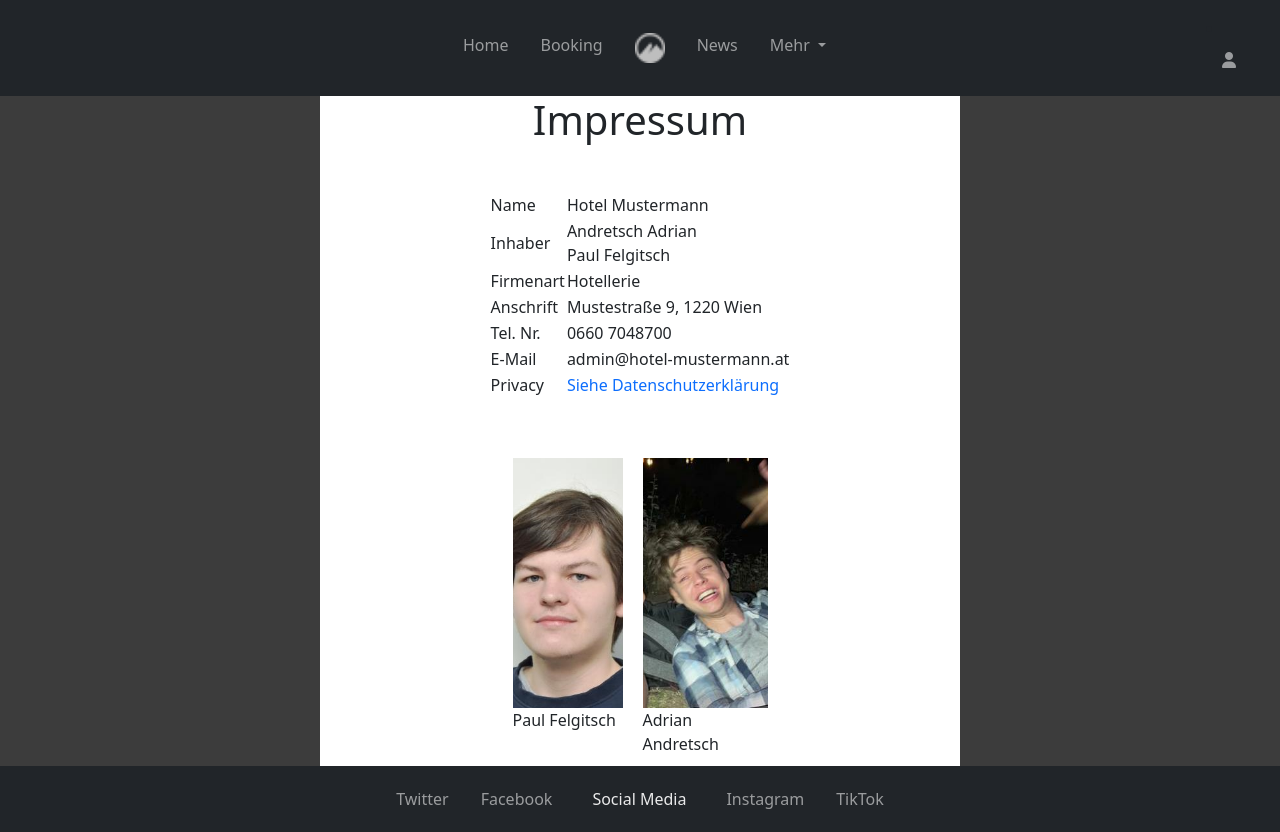
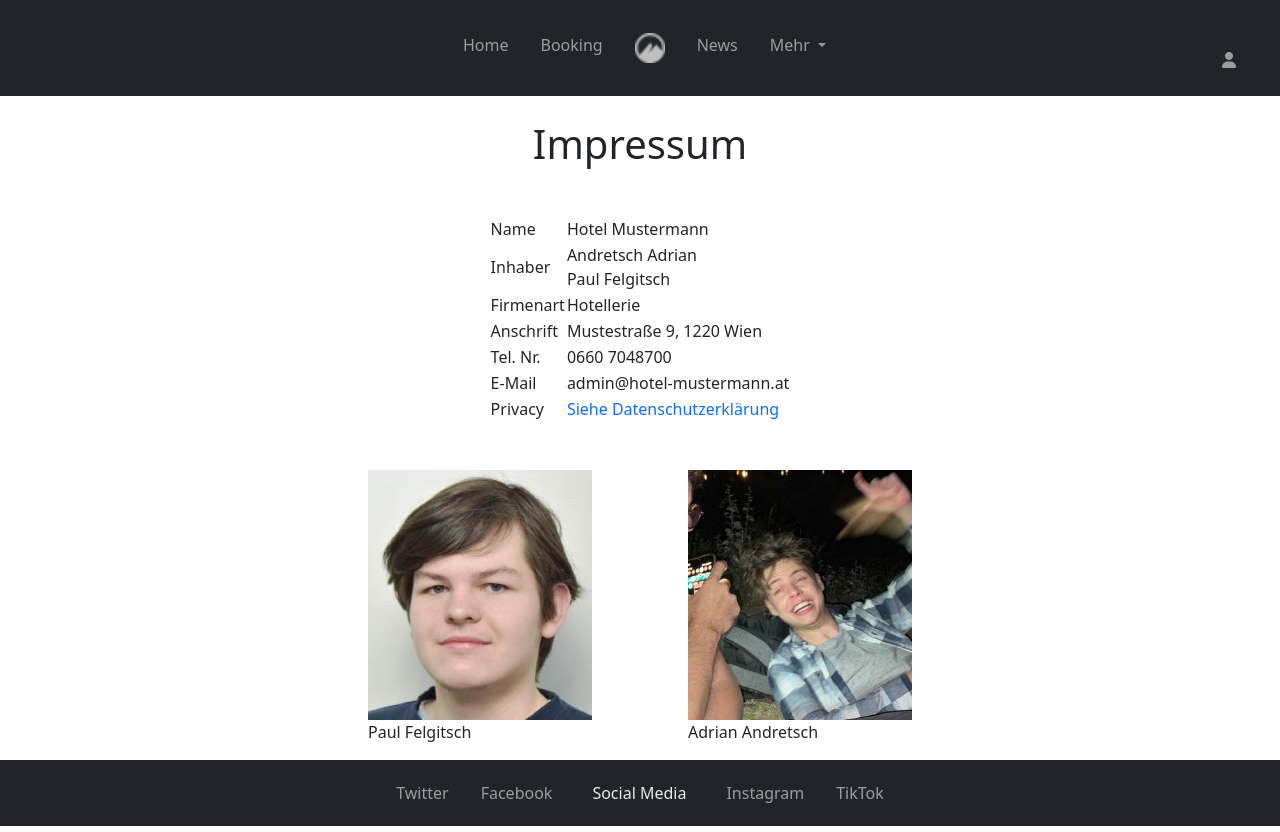
Before and after one commit to if22b151/Hotel-Website, a PHP site: page /impressum.php in a window 1280 px wide. Run offline with PHP 8.4, Linux system fonts and the light colour scheme; some libraries are stand-ins or nearby versions.

Commit message:
last minute fixes

```diff
--- a/impressum.php
+++ b/impressum.php
@@ -15,10 +15,10 @@
     <!-- Navbar -->
     <?php include 'php/navbar.php' ?>
 
-    <div class="flex-container content-background flex-grow-1">
+    <div class="flex-container content-background flex-grow-1" style="background-color: #ffffff">
       <main class="cotainer site_content">
         <div class="d-flex justify-content-center">
-          <h1>Impressum</h1>
+          <h1 class="mt-4">Impressum</h1>
         </div>
         <div class="TableContainer">
         <table>
@@ -54,18 +54,18 @@
         </div>
 
 
-        <div class="Rowpictures">
-          <div class="Fotos">
-          <div class="mx-auto" style="width: 110px;">
+        <div class="d-flex justify-content-center mt-5">
+          <div class="img-fluid">
+          <div class="mx-5">
             <img src="img/paul.jpeg" class="img-fluid" alt="Paul Felgitsch">
-            Paul Felgitsch
+            <p>Paul Felgitsch</p>
           </div>
           </div>
 
-        <div class="Fotos">
-          <div class="mx-auto" style="width: 125px;">
+        <div class="img-fluid">
+          <div class="mx-5">
             <img src="img/adrian.jpg" class="img-fluid" alt="Adrian Andretsch">
-            Adrian Andretsch
+            <p>Adrian Andretsch</p>
           </div>
         </div>
       </main>
--- a/php/navbar.php
+++ b/php/navbar.php
@@ -19,7 +19,7 @@
   <div class="container-fluid">
 
 
-    <a class="navbar-brand d-block d-lg-none" href="#">
+    <a class="navbar-brand d-block d-lg-none" href="/index.php">
       <img src="/img/hotel_logo.png" height="30"></svg>
     </a>
 
--- a/php/scripts/funcs.php
+++ b/php/scripts/funcs.php
@@ -60,7 +60,7 @@ function switch_page_button($int_up_or_down){
     // Ugly-ass function to generate switch page buttons
     // $int_up_down = -1 shifts a page down, +1 shifts one page up
     //
-    // Buttons that would land in pages whose number exeeds $max- or $min_page
+    // Buttons that would land in pages whose number exeeds $max_page or $min_page
     // are made invisible via text-white class
     // All other GET variables except for ?p= are retained in the URL
 
--- a/php/templates/display_bookings.php
+++ b/php/templates/display_bookings.php
@@ -71,7 +71,7 @@ $DATE_FORMAT = 'd.m.Y';
       </button>
     </div>
     <div id="panelsStayOpen-collapse<?=$id?>" class="accordion-collapse collapse" aria-labelledby="panelsStayOpen-heading<?=$id?>">
-      <div class="accordion-body col-md-8">
+      <div class="accordion-body col-md-6">
 
         <table class="table">
           <tbody>
--- a/styles.css
+++ b/styles.css
@@ -204,9 +204,18 @@ header.logo_bar p{
 }
 
 img.img-fluid{
-  width: 400px;
-  height: 250px;
+  width: 90vw;
+  max-height: 40vh;
   object-fit: cover;
+}
+
+/* When larger than md: Tablet */
+@media screen and (min-width: 768px){
+  img.img-fluid{
+    width: 250px;
+    height: 250px;
+    object-fit: cover;
+  }
 }
 
 
```
Also changed, not shown: README.md, img/room3.jpg.
